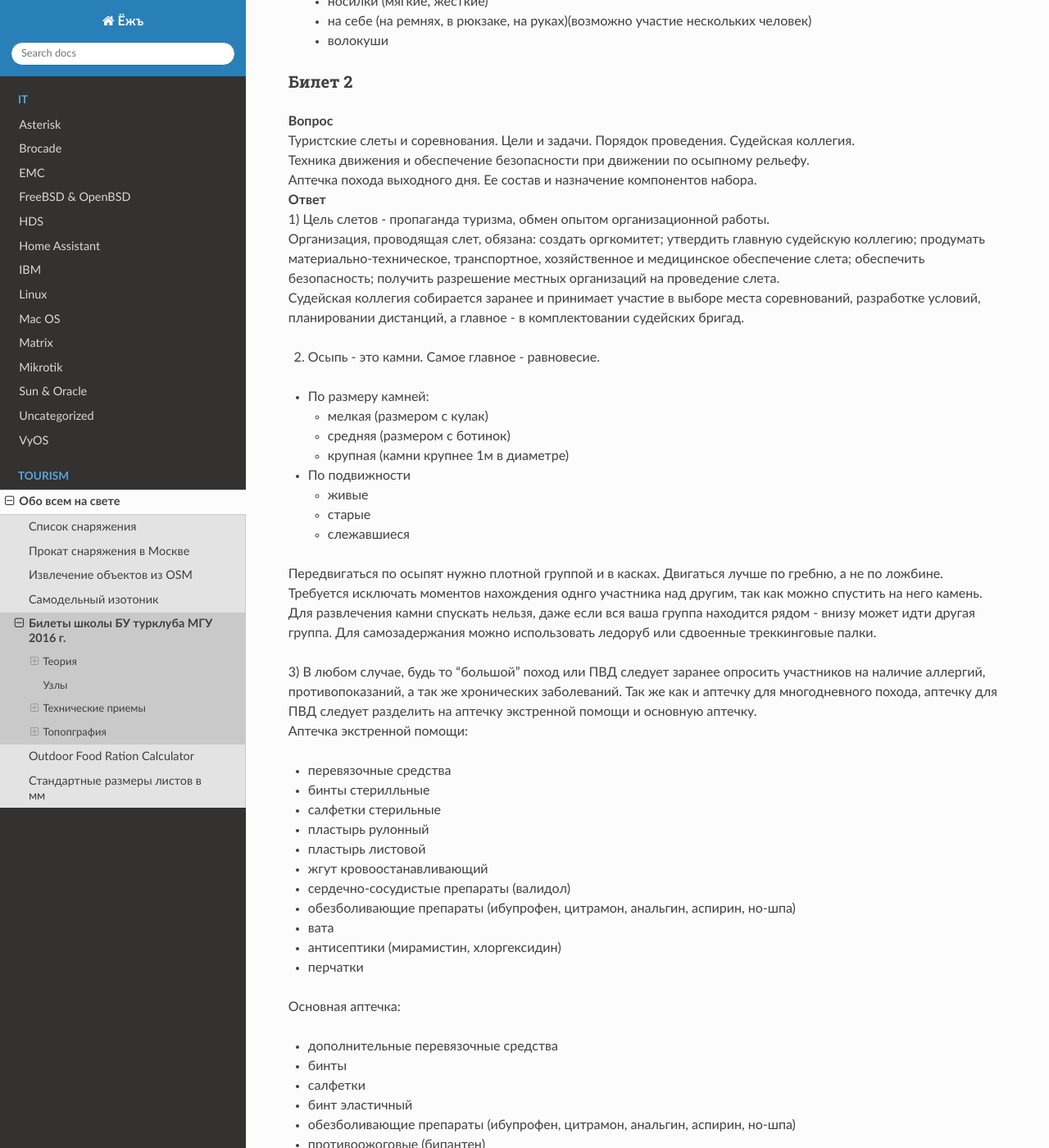
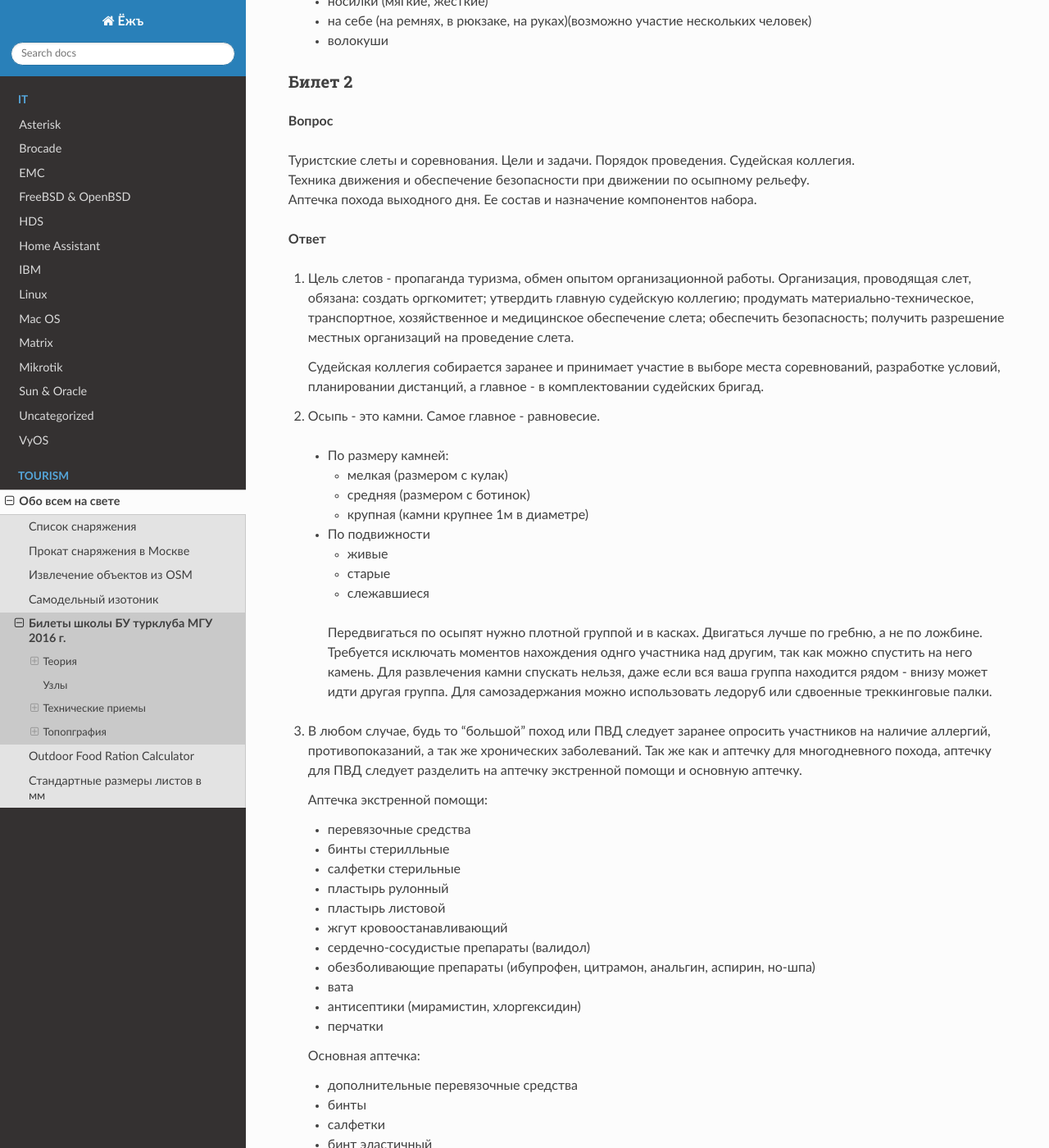
Before and after one commit to jeffscrum/jeffscrum.github.io, a Sphinx documentation site: the page built from source/tourism/mgu-bu-exam.rst, in a window 1280 px wide and 1400 px high, scrolled down 1882 px. Shown: the whole window at 82% size. Built offline with Sphinx 7.4.7 and the Read the Docs theme 2.0.0, drawn with Linux system fonts in a browser that asks for light colours; some of the changed text lies outside the part shown.

Commit message:
Update mgu-bu-exam.rst

```diff
--- a/source/tourism/mgu-bu-exam.rst
+++ b/source/tourism/mgu-bu-exam.rst
@@ -73,110 +73,90 @@
 Билет 2
 ~~~~~~~
 
-| **Вопрос**
-| Туристские слеты и соревнования. Цели и задачи. Порядок проведения.
-  Судейская коллегия.
-| Техника движения и обеспечение безопасности при движении по осыпному
-  рельефу.
-| Аптечка похода выходного дня. Ее состав и назначение компонентов
-  набора.
-| **Ответ**
-| 1) Цель слетов - пропаганда туризма, обмен опытом организационной
-  работы.
-| Организация, проводящая слет, обязана: создать оргкомитет; утвердить
-  главную судейскую коллегию; продумать материально-техническое,
-  транспортное, хозяйственное и медицинское обеспечение слета;
-  обеспечить безопасность; получить разрешение местных организаций на
-  проведение слета.
-| Судейская коллегия собирается заранее и принимает участие в выборе
-  места соревнований, разработке условий, планировании дистанций, а
-  главное - в комплектовании судейских бригад.
-
-2) Осыпь - это камни. Самое главное - равновесие.
-
--  По размеру камней:
-
-   -  мелкая (размером с кулак)
-   -  средняя (размером с ботинок)
-   -  крупная (камни крупнее 1м в диаметре)
-
--  По подвижности
-
-   -  живые
-   -  старые
-   -  слежавшиеся
-
-Передвигаться по осыпят нужно плотной группой и в касках. Двигаться
-лучше по гребню, а не по ложбине. Требуется исключать моментов
-нахождения однго участника над другим, так как можно спустить на него
-камень. Для развлечения камни спускать нельзя, даже если вся ваша группа
-находится рядом - внизу может идти другая группа. Для самозадержания
-можно использовать ледоруб или сдвоенные треккинговые палки.
-
-| 3) В любом случае, будь то "большой" поход или ПВД следует заранее
-  опросить участников на наличие аллергий, противопоказаний, а так же
-  хронических заболеваний. Так же как и аптечку для многодневного
-  похода, аптечку для ПВД следует разделить на аптечку экстренной помощи
-  и основную аптечку.
-| Аптечка экстренной помощи:
-
--  перевязочные средства
--  бинты стерилльные
--  салфетки стерильные
--  пластырь рулонный
--  пластырь листовой
--  жгут кровоостанавливающий
--  сердечно-сосудистые препараты (валидол)
--  обезболивающие препараты (ибупрофен, цитрамон, анальгин, аспирин,
-   но-шпа)
--  вата
--  антисептики (мирамистин, хлоргексидин)
--  перчатки
-
-Основная аптечка:
-
--  дополнительные перевязочные средства
--  бинты
--  салфетки
--  бинт эластичный
--  обезболивающие препараты (ибупрофен, цитрамон, анальгин, аспирин,
-   но-шпа)
--  противоожоговые (бипантен)
--  препараты от отравления (уголь активированный, энтросгель)
--  антигистаминные препараты
--  мазь от боли в мышцах
--  ножницы для разрезания одежды
--  альбуцид (капли глазные)
--  пинцет
-
-Размер аптечки и необходимость тех или иных препаратов обусловлена
-количеством участников, а так же местом проведения (лес, горы и тд). Для
-проведения ПВД достаточным будет 2-3-4 таблетки каждого препарата.
+**Вопрос**
+
+| Туристские слеты и соревнования. Цели и задачи. Порядок проведения. Судейская коллегия.
+| Техника движения и обеспечение безопасности при движении по осыпному рельефу.
+| Аптечка похода выходного дня. Ее состав и назначение компонентов набора.
+
+**Ответ**
+
+1. Цель слетов - пропаганда туризма, обмен опытом организационной работы.
+   Организация, проводящая слет, обязана: создать оргкомитет; утвердить главную судейскую коллегию; продумать материально-техническое, транспортное, хозяйственное и медицинское обеспечение слета; обеспечить безопасность; получить разрешение местных организаций на проведение слета.
+
+   Судейская коллегия собирается заранее и принимает участие в выборе места соревнований, разработке условий, планировании дистанций, а главное - в комплектовании судейских бригад.
+
+2. Осыпь - это камни. Самое главное - равновесие.
+
+  -  По размеру камней:
+
+     -  мелкая (размером с кулак)
+     -  средняя (размером с ботинок)
+     -  крупная (камни крупнее 1м в диаметре)
+
+  -  По подвижности
+
+     -  живые
+     -  старые
+     -  слежавшиеся
+
+   Передвигаться по осыпят нужно плотной группой и в касках. Двигаться лучше по гребню, а не по ложбине. Требуется исключать моментов нахождения однго участника над другим, так как можно спустить на него камень. Для развлечения камни спускать нельзя, даже если вся ваша группа находится рядом - внизу может идти другая группа. Для самозадержания можно использовать ледоруб или сдвоенные треккинговые палки.
+
+3. В любом случае, будь то "большой" поход или ПВД следует заранее опросить участников на наличие аллергий, противопоказаний, а так же хронических заболеваний. Так же как и аптечку для многодневного похода, аптечку для ПВД следует разделить на аптечку экстренной помощи и основную аптечку.
+
+   Аптечка экстренной помощи:
+
+   -  перевязочные средства
+   -  бинты стерилльные
+   -  салфетки стерильные
+   -  пластырь рулонный
+   -  пластырь листовой
+   -  жгут кровоостанавливающий
+   -  сердечно-сосудистые препараты (валидол)
+   -  обезболивающие препараты (ибупрофен, цитрамон, анальгин, аспирин, но-шпа)
+   -  вата
+   -  антисептики (мирамистин, хлоргексидин)
+   -  перчатки
+
+   Основная аптечка:
+
+   -  дополнительные перевязочные средства
+   -  бинты
+   -  салфетки
+   -  бинт эластичный
+   -  обезболивающие препараты (ибупрофен, цитрамон, анальгин, аспирин, но-шпа)
+   -  противоожоговые (бипантен)
+   -  препараты от отравления (уголь активированный, энтросгель)
+   -  антигистаминные препараты
+   -  мазь от боли в мышцах
+   -  ножницы для разрезания одежды
+   -  альбуцид (капли глазные)
+   -  пинцет
+
+   Размер аптечки и необходимость тех или иных препаратов обусловлена количеством участников, а так же местом проведения (лес, горы и тд). Для проведения ПВД достаточным будет 2-3-4 таблетки каждого препарата.
+
 
 Билет 3
 ~~~~~~~
 
-| **Вопрос**
-| Соревнования на туристских дистанциях. Цели и задачи. Основные этапы
-  организации и проведения. Разрядные требования.
-| Техника движения и обеспечение безопасности при движении по скальному
-  рельефу.
+**Вопрос**
+
+| Соревнования на туристских дистанциях. Цели и задачи. Основные этапы организации и проведения. Разрядные требования.
+| Техника движения и обеспечение безопасности при движении по скальному рельефу.
 | Аптечка похода 1-2 к.с., ее состав и назначение компонентов набора.
-| **Ответ**
-| 1) Соревнования по туристскому многоборью (далее соревнования)
-  проводятся с целью повышения технического и тактического мастерства
-  участников, обеспечения безопасности спортивных туристских походов,
-  выявления сильнейших команд и участников.
-| Основными задачами соревнования являются отработка и совершенствование
-  технических и тактических приемов при преодолении реальных препятствий
-  спортивных походов (СП), моделирования экстремальных ситуаций.
-| По масштабу соревнования подразделяются на:
-
--  международные
--  всероссийские
--  межрегиональные
--  региональны
--  городские, районные
+
+**Ответ**
+
+1. Соревнования по туристскому многоборью (далее соревнования) проводятся с целью повышения технического и тактического мастерства участников, обеспечения безопасности спортивных туристских походов, выявления сильнейших команд и участников.
+
+  Основными задачами соревнования являются отработка и совершенствование технических и тактических приемов при преодолении реальных препятствий спортивных походов (СП), моделирования экстремальных ситуаций.
+
+  По масштабу соревнования подразделяются на:
+  -  международные
+  -  всероссийские
+  -  межрегиональные
+  -  региональны
+  -  городские, районные
 
 2) Движение по скалам обязательно со страховкой и в каске. По мокрым
 скалам лучше не передвигаться. Основное движение следует осуществлять
```
